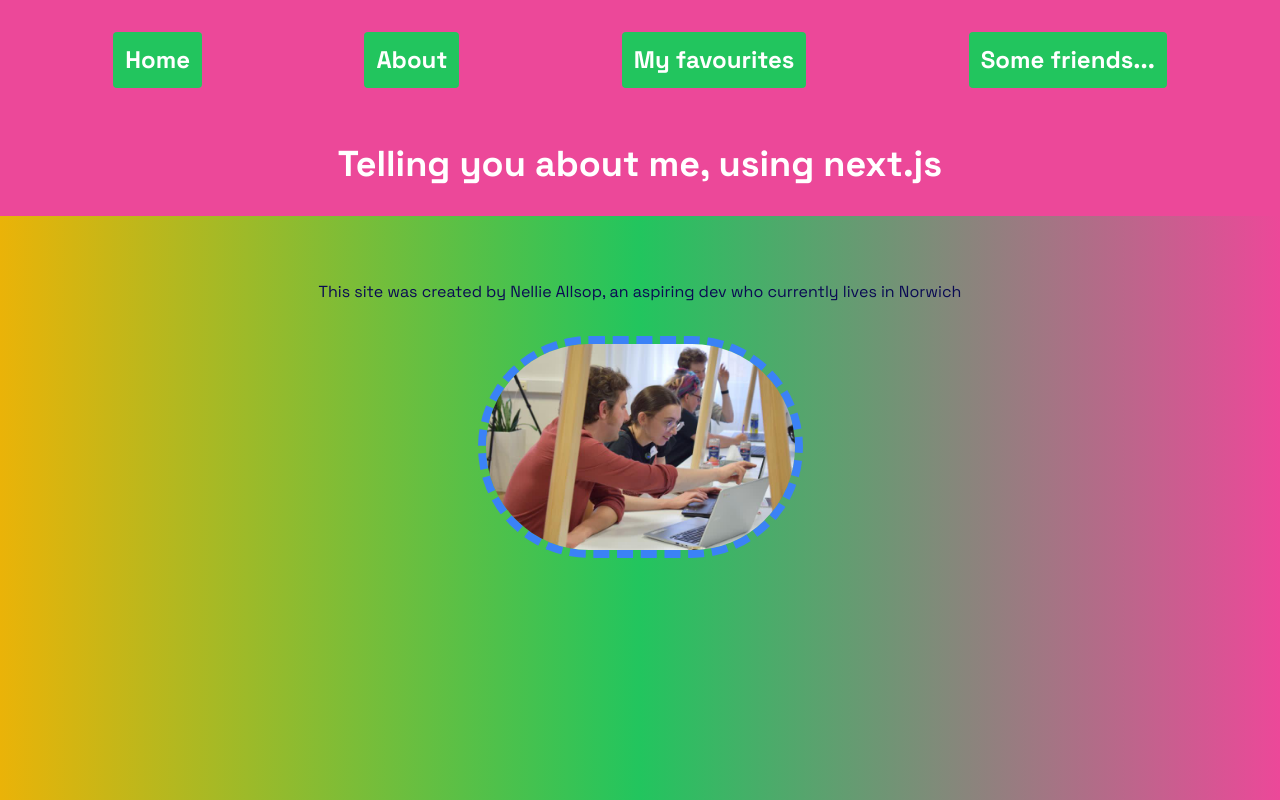
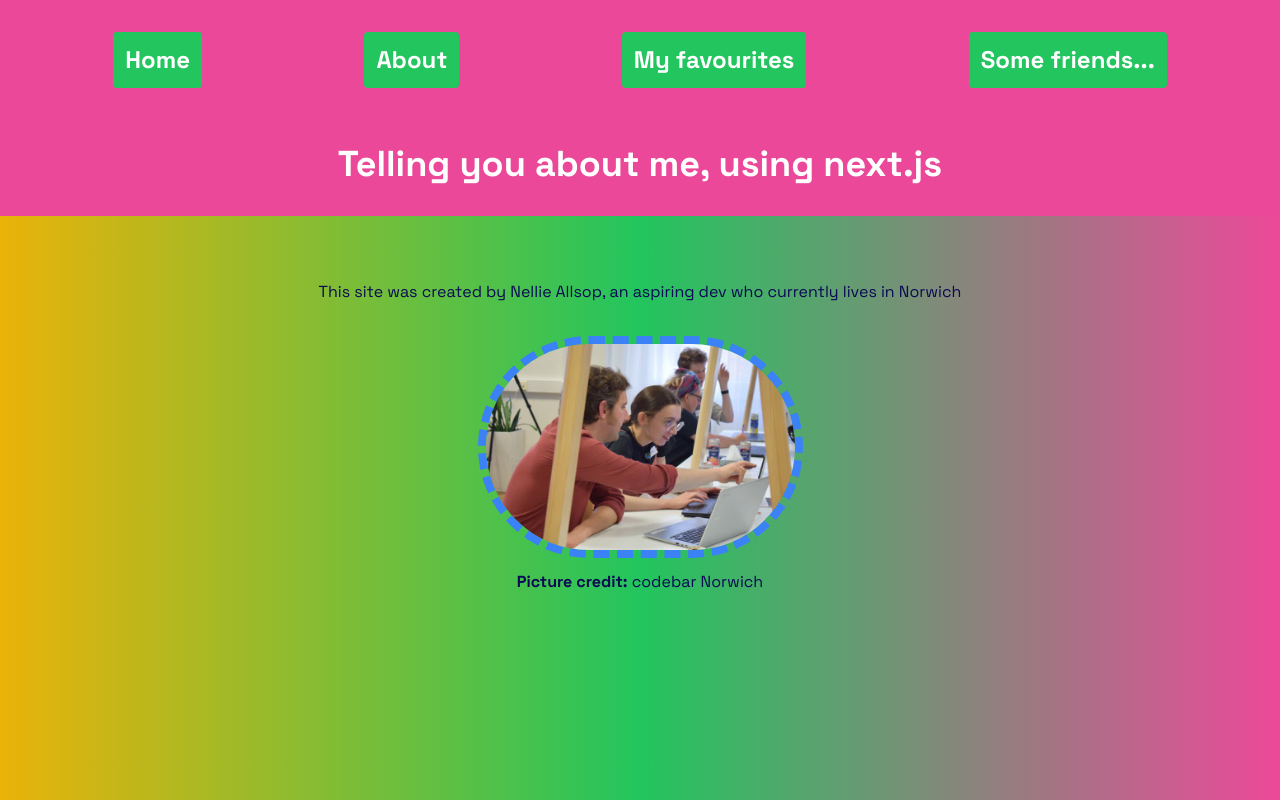
Before and after one commit to nellie-allsop/lab-2, a Next.js app: page /about in a window 1280 px wide. Shown: the top 800 px of the page. Built offline with nearby package versions, Linux system fonts and the light colour scheme.

Commit message:
add picture credit

```diff
--- a/app/about/page.tsx
+++ b/app/about/page.tsx
@@ -11,6 +11,7 @@ export default function AboutRoute() {
 		<main className="p-8 flex flex-col items-center justify-center">
 			<p className="p-8">This site was created by Nellie Allsop, an aspiring dev who currently lives in Norwich</p>
 			<Image className="rounded-full border-dashed border-8 border-blue-500" src="/Codebar.jpg" width={325} height={250} alt="Nellie being mentored at a codebar session" />
+			<p className="p-3"><strong>Picture credit:</strong> codebar Norwich</p>
 		</main>
 	);
 }
```
